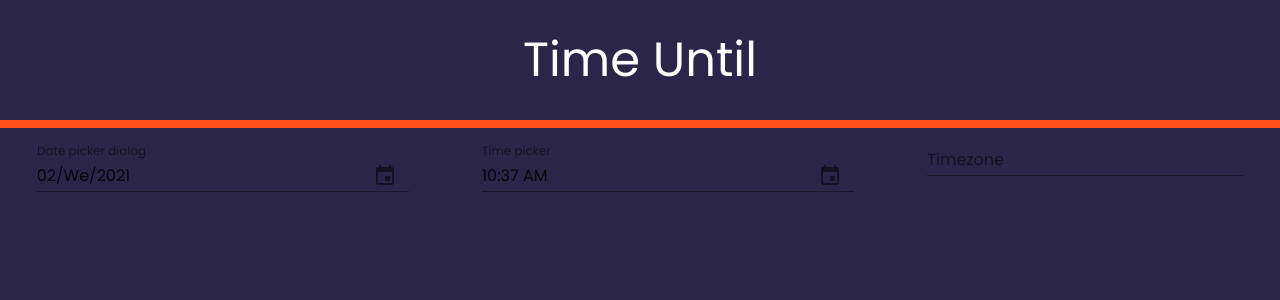
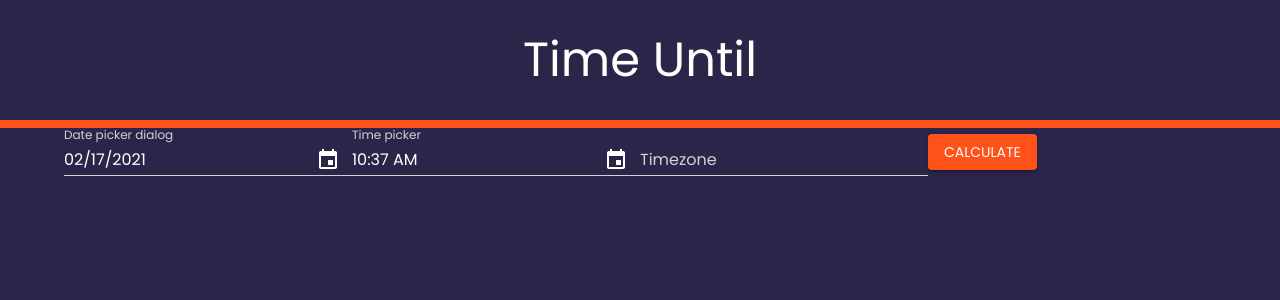
Before and after one commit to denzeltl/time-until, a React (Create React App) app: page / in a window 1280 px wide. Shown: the top 300 px of the page. Built offline with nearby package versions, Linux system fonts and the light colour scheme.

Commit message:
Add container and style for inputs

```diff
--- a/src/App.tsx
+++ b/src/App.tsx
@@ -2,6 +2,7 @@ import React from "react";
 import { makeStyles } from "@material-ui/core/styles";
 import { Typography } from "@material-ui/core";
 import FormSection from "./components/FormSection";
+import Wrapper from "./components/Wrapper";
 import "./App.css";
 
 const useStyles = makeStyles((theme) => ({
@@ -23,7 +24,9 @@ function App() {
                 <Typography variant="h3" component="h1" className={classes.headerTitle}>
                     Time Until
                 </Typography>
-                <FormSection />
+                <Wrapper>
+                    <FormSection />
+                </Wrapper>
             </main>
         </div>
     );
--- a/src/components/FormSection.tsx
+++ b/src/components/FormSection.tsx
@@ -1,40 +1,70 @@
 import React, { useState } from "react";
-import { Grid, TextField } from "@material-ui/core";
+import { Grid, TextField, Button } from "@material-ui/core";
+import { makeStyles } from "@material-ui/core/styles";
 import MomentUtils from "@date-io/moment";
 import { MuiPickersUtilsProvider, KeyboardTimePicker, KeyboardDatePicker } from "@material-ui/pickers";
 
+const useStyles = makeStyles((theme) => ({
+    formInput: {
+        "& .MuiInput-underline:hover:not(.Mui-disabled):before": {
+            borderBottom: "2px solid #fff",
+        },
+    },
+}));
+
 function FormSection() {
-    const [selectedDate, setSelectedDate] = useState(new Date());
+    const classes = useStyles();
+
+    const [selectedDate, setSelectedDate] = useState<Date | null>(new Date());
+    const [selectedTime, setSelectedTime] = useState<Date | null>(new Date());
+
+    console.log(new Date());
 
     const handleDateChange = (date: any): void => {
+        setSelectedDate(date);
+    };
+    const handleTimeChange = (date: any): void => {
         setSelectedDate(date);
     };
 
     return (
         <MuiPickersUtilsProvider utils={MomentUtils}>
-            <Grid container justify="space-around">
+            <Grid container justify="space-between" alignItems={"center"}>
+                <Grid item xs={12} lg={3}>
                     <KeyboardDatePicker
-                    margin="normal"
                         id="date-picker-dialog"
                         label="Date picker dialog"
-                    format="MM/dd/yyyy"
+                        format="MM/DD/yyyy"
+                        color="secondary"
+                        className={classes.formInput}
                         value={selectedDate}
                         onChange={handleDateChange}
                         KeyboardButtonProps={{
                             "aria-label": "change date",
                         }}
                     />
+                </Grid>
+                <Grid item xs={12} lg={3}>
                     <KeyboardTimePicker
-                    margin="normal"
                         id="time-picker"
                         label="Time picker"
-                    value={selectedDate}
-                    onChange={handleDateChange}
+                        color="secondary"
+                        className={classes.formInput}
+                        value={selectedTime}
+                        onChange={handleTimeChange}
                         KeyboardButtonProps={{
                             "aria-label": "change time",
                         }}
                     />
-                <TextField id="timezone-text" label="Timezone" />
+                </Grid>
+                <Grid item xs={12} lg={3}>
+                    <TextField id="timezone-text" label="Timezone" color="secondary" className={classes.formInput} />
+                </Grid>
+                <Grid item xs={12} lg={3}>
+                    <Button variant="contained" color="secondary">
+                        Calculate
+                    </Button>
+                </Grid>
             </Grid>
         </MuiPickersUtilsProvider>
     );
--- /dev/null
+++ b/src/components/Wrapper.tsx
@@ -0,0 +1,32 @@
+import React from "react";
+import { Container, makeStyles } from "@material-ui/core";
+
+const useStyles = makeStyles((theme) => ({
+    root: {
+        maxWidth: "1200px",
+        [theme.breakpoints.down("lg")]: {
+            maxWidth: "1050px",
+        },
+        [theme.breakpoints.down("md")]: {
+            maxWidth: "820px",
+        },
+        [theme.breakpoints.down("sm")]: {
+            maxWidth: "600px",
+        },
+        [theme.breakpoints.down("xs")]: {
+            maxWidth: "390px",
+        },
+    },
+}));
+
+interface WrapperProps {
+    children: any;
+}
+
+const Wrapper: React.FC<WrapperProps> = ({ children }) => {
+    const classes = useStyles();
+
+    return <Container className={classes.root}>{children}</Container>;
+};
+
+export default Wrapper;
--- a/src/index.tsx
+++ b/src/index.tsx
@@ -35,6 +35,28 @@ const theme = createMuiTheme({
             xl: 1200,
         },
     },
+    overrides: {
+        MuiInput: {
+            root: {
+                color: "#fff",
+            },
+            underline: {
+                "&::before": {
+                    borderBottom: "1px solid #d2d2d2",
+                },
+            },
+        },
+        MuiInputLabel: {
+            root: {
+                color: "#d2d2d2",
+            },
+        },
+        MuiIconButton: {
+            root: {
+                color: "#fff",
+            },
+        },
+    },
 });
 
 ReactDOM.render(
```
Lines whose indentation alone changed are shown as unchanged.
